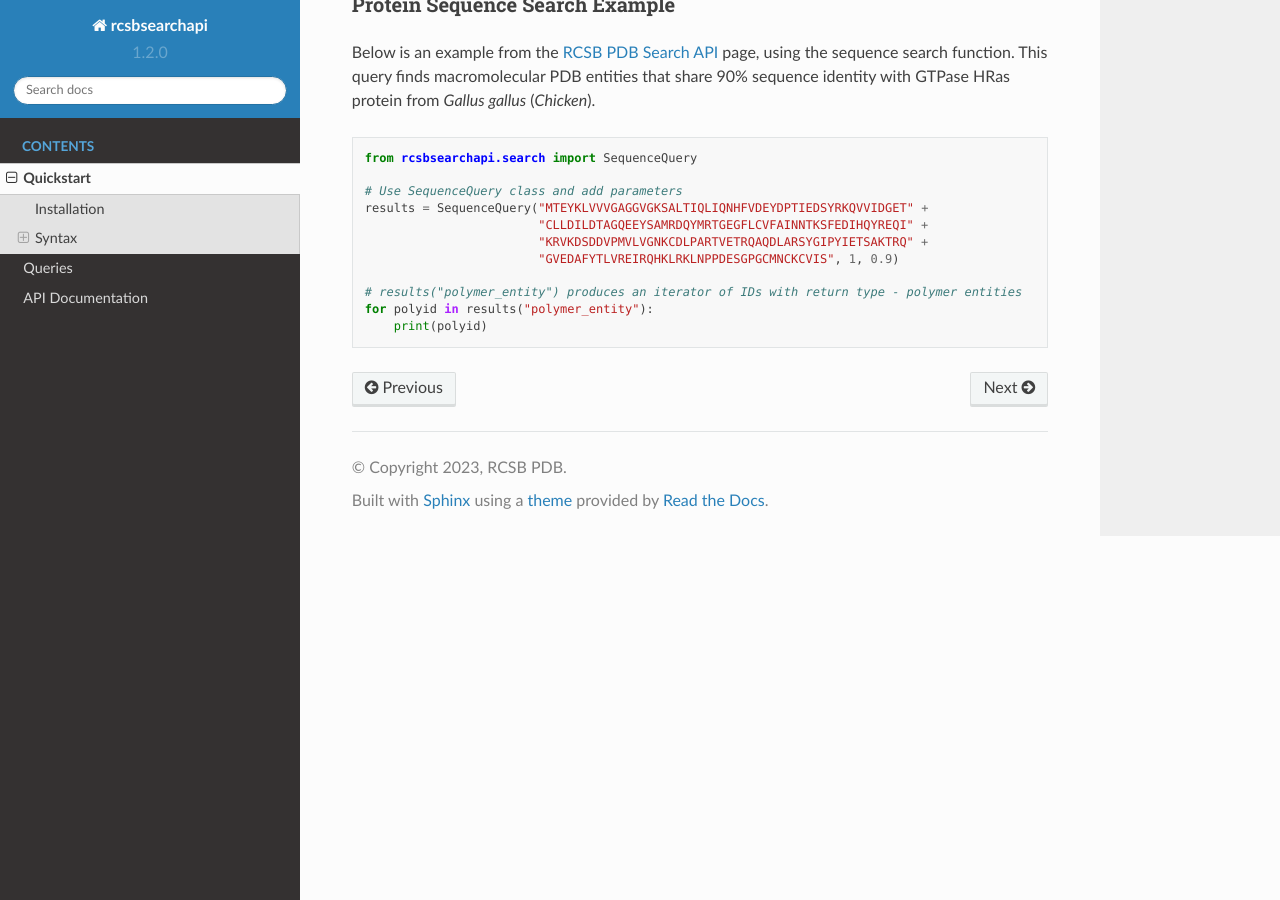
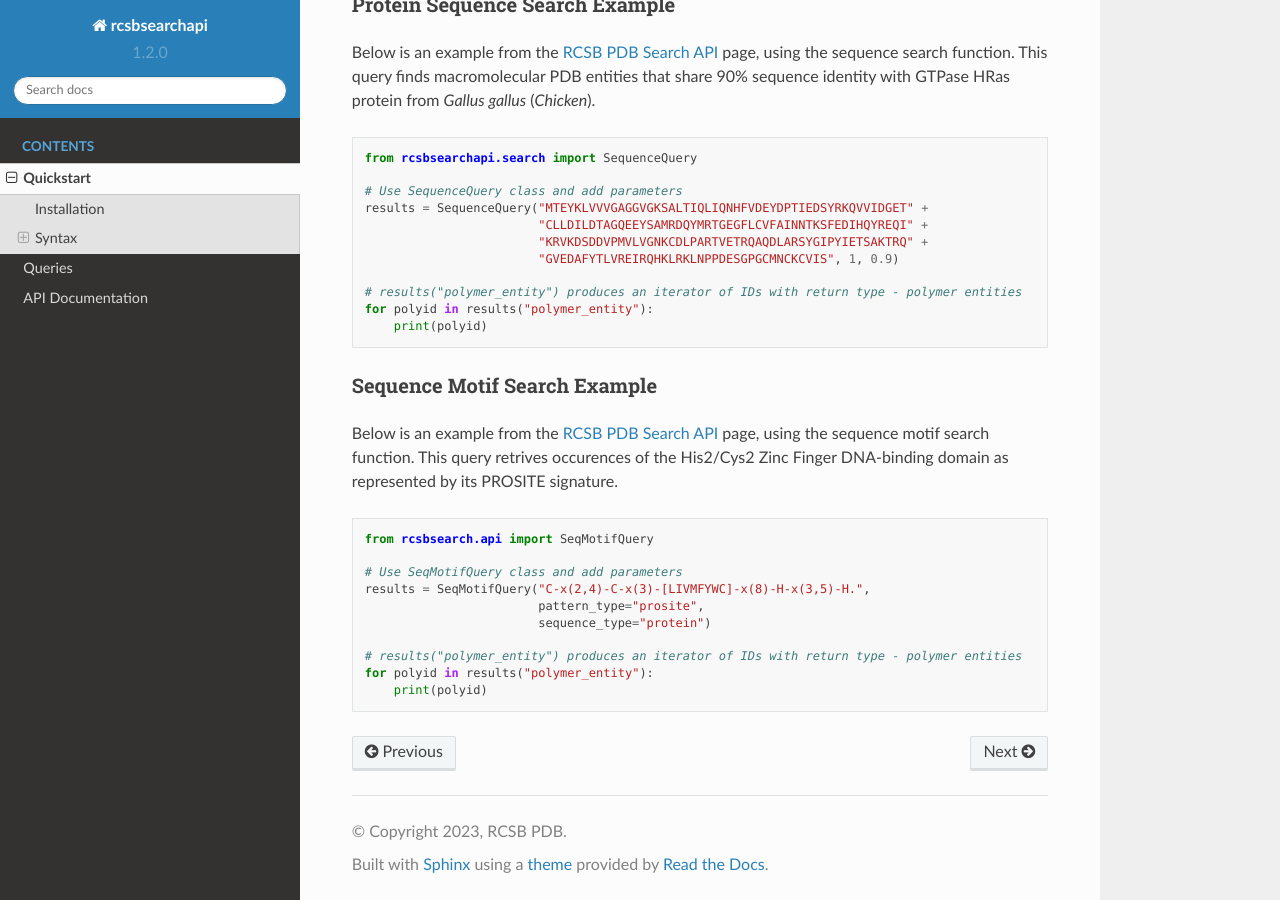
Before and after one commit to rcsb/py-rcsbsearchapi, a Sphinx documentation site: the page built from docs/quickstart.md, in a window 1280 px wide and 900 px high, scrolled down 2988 px. Built offline with Sphinx 7.4.7 and the Read the Docs theme 2.0.0, drawn with Linux system fonts in a browser that asks for light colours.

Commit message:
Updated relevant documentation
- Returned to using Literals for type checking
- Updated documentation and changelog

````diff
--- a/docs/quickstart.md
+++ b/docs/quickstart.md
@@ -150,3 +150,21 @@ results = SequenceQuery("MTEYKLVVVGAGGVGKSALTIQLIQNHFVDEYDPTIEDSYRKQVVIDGET" +
 for polyid in results("polymer_entity"):
     print(polyid)
 ```
+### Sequence Motif Search Example
+
+Below is an example from the [RCSB PDB Search API](https://search.rcsb.org/#search-example-6) page,
+using the sequence motif search function.
+This query retrives occurences of the His2/Cys2 Zinc Finger DNA-binding domain as
+represented by its PROSITE signature.
+```python
+from rcsbsearch.api import SeqMotifQuery
+
+# Use SeqMotifQuery class and add parameters
+results = SeqMotifQuery("C-x(2,4)-C-x(3)-[LIVMFYWC]-x(8)-H-x(3,5)-H.",
+                        pattern_type="prosite",
+                        sequence_type="protein")
+
+# results("polymer_entity") produces an iterator of IDs with return type - polymer entities
+for polyid in results("polymer_entity"):
+    print(polyid)
+```
````
Also changed, not shown: CHANGELOG.md (+2 -2 lines), README.md (+20 -1 lines), docs/queries.md (+18 -0 lines), 3 other files.
